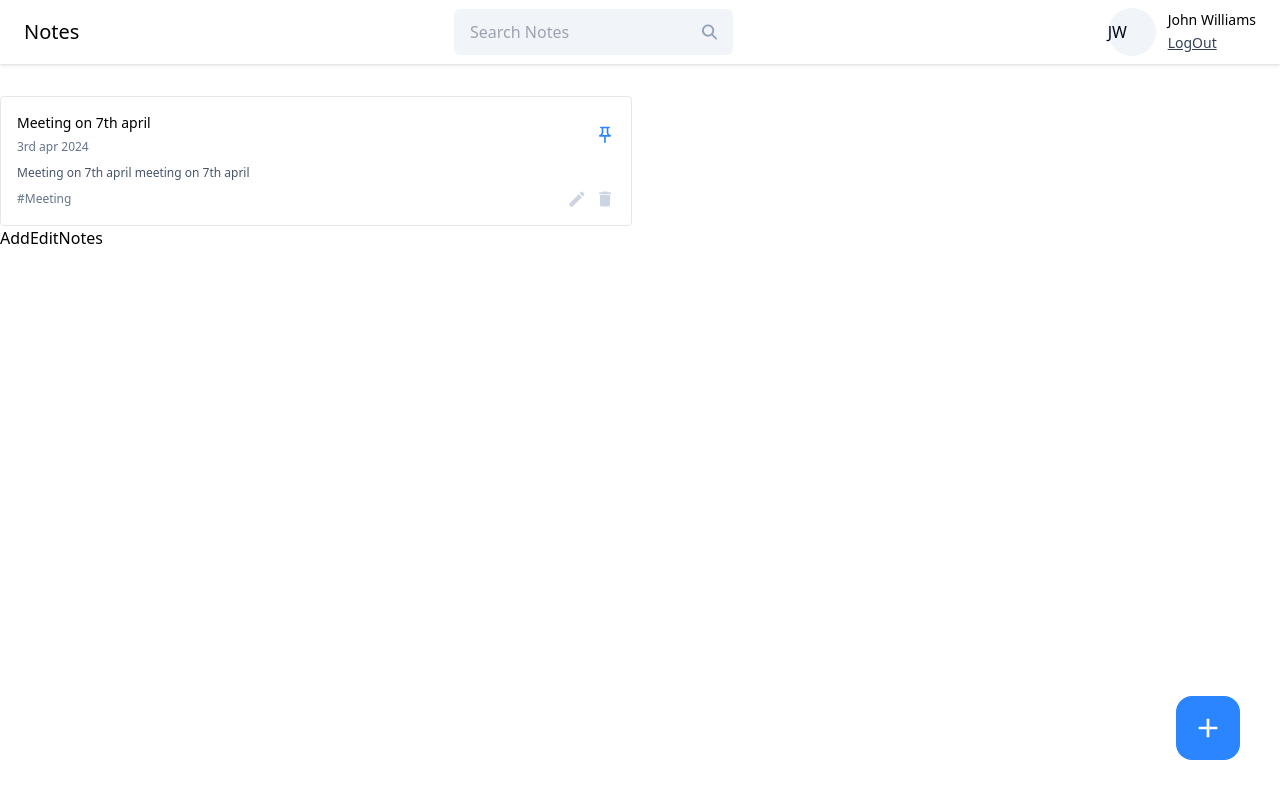
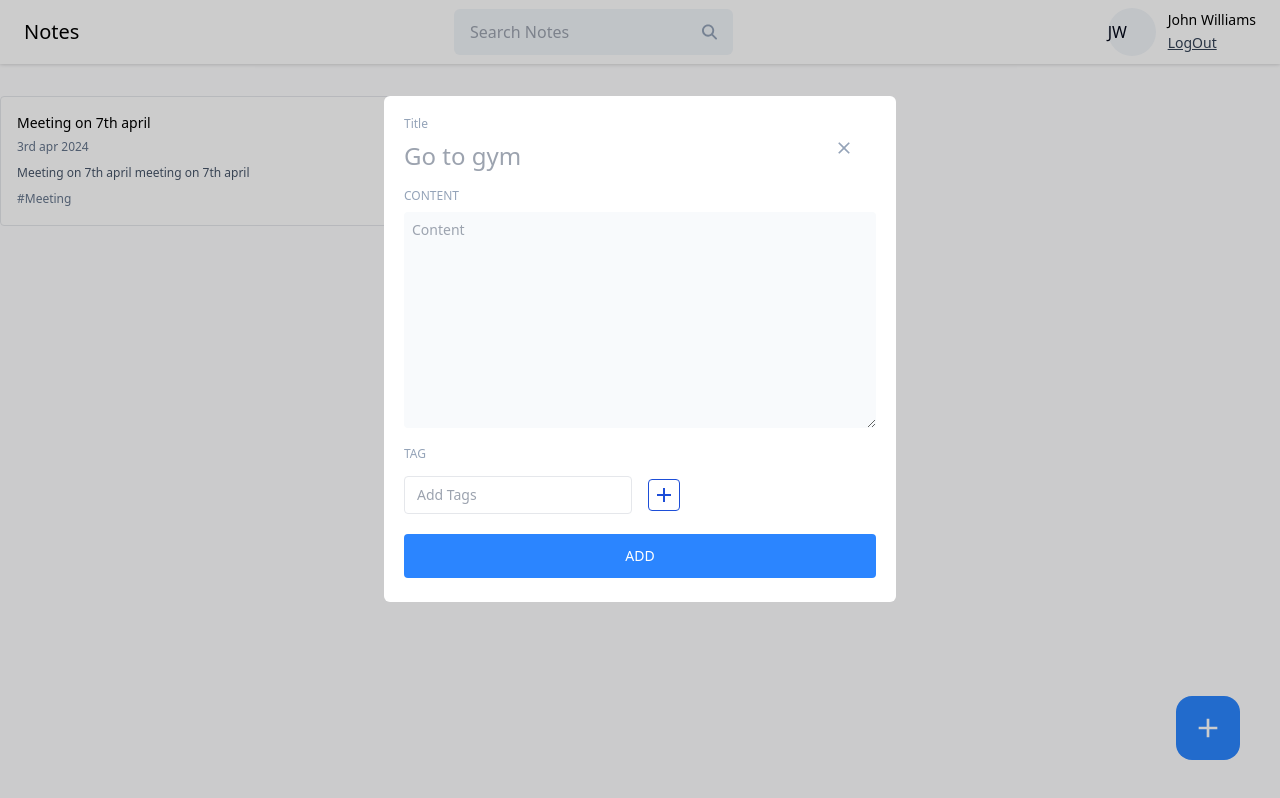
Before and after one commit to idk-mr4tyunjay/MemoMate, a React (Vite) app in the folder Frontend/: page /dashboard in a window 1280 px wide. Both pictures are taken after a click on the button 1208 px from the left and 728 px from the top of the page. Built offline with nearby package versions, Linux system fonts and the light colour scheme.

Commit message:
frontend-completed

```diff
--- a/Frontend/package.json
+++ b/Frontend/package.json
@@ -13,6 +13,7 @@
     "react": "^18.2.0",
     "react-dom": "^18.2.0",
     "react-icons": "^5.0.1",
+    "react-modal": "^3.16.1",
     "react-router-dom": "^6.22.3"
   },
   "devDependencies": {
--- /dev/null
+++ b/Frontend/src/components/Input/TagInput.jsx
@@ -0,0 +1,64 @@
+import { useState } from "react";
+import { MdAdd, MdClose } from "react-icons/md";
+
+const TagInput = ({ tags, setTags }) => {
+  const [inputValue, setInputValue] = useState("");
+
+  const handleInputChange = (e) => {
+    setInputValue(e.target.value);
+  };
+
+  const addNewTag = () => {
+    if (inputValue.trim() !== "") {
+      setTags([...tags, inputValue.trim()]);
+      setInputValue("");
+    }
+  };
+
+  const handleKeyDown = (e) => {
+    if (e.key === "Enter") {
+      addNewTag();
+    }
+  };
+
+  const handleRemoveTag = (tagToRemove) => {
+    setTags(tags.filter((tag) => tag !== tagToRemove));
+  };
+
+  return (
+    <div>
+      {tags?.length > 0 && (
+        <div className="flex items-center gap-2 flex-wrap mt-2">
+          {tags.map((tag, index) => (
+            <span key={index} className="flex items-center gap-2 text-sm text-slate-900 bg-slate-100 px-3 py-1 rounded">
+              #{tag}
+              <button onClick={() => handleRemoveTag(tag)}>
+                <MdClose />
+              </button>
+            </span>
+          ))}
+        </div>
+      )}
+
+      <div className="flex items-center gap-4 mt-3">
+        <input
+          type="text"
+          value={inputValue}
+          className="text-sm bg-transparent border px-3 py-2 rounded outline-none"
+          placeholder="Add Tags"
+          onChange={handleInputChange}
+          onKeyDown={handleKeyDown}
+        />
+
+        <button
+          className="w-8 h-8 flex items-center justify-center rounded border border-blue-700 hover:bg-blue-700"
+          onClick={addNewTag}
+        >
+          <MdAdd className="text-2xl text-blue-700 hover:text-white" />
+        </button>
+      </div>
+    </div>
+  );
+};
+
+export default TagInput;
--- a/Frontend/src/index.css
+++ b/Frontend/src/index.css
@@ -3,7 +3,7 @@
 @tailwind components;
 @tailwind utilities;
 
-@layer: nth-last-of-type{
+@layer nth-last-of-type{
   html {
     font-family: "Poppins", "sans-serif";
   }
@@ -22,4 +22,7 @@
   .icon-btn {
     @apply text-xl text-slate-300 cursor-pointer hover:text-primary;
   }
+  .input-label{
+    @apply text-xs text-slate-400;
+  }
 }
--- a/Frontend/src/pages/Home/AddEditNotes.jsx
+++ b/Frontend/src/pages/Home/AddEditNotes.jsx
@@ -1,8 +1,82 @@
+import { useState } from "react";
+import TagInput from "../../components/Input/TagInput";
+import { MdClose } from "react-icons/md";
 
-const AddEditNotes = () => {
+const AddEditNotes = ({noteData, type, onClose}) => {
+
+    const [title, setTitle] = useState("")
+    const [content, setContent] = useState("")
+    const [tags, setTags] = useState([])
+    const [error, setError] = useState(null)
+
+    // Add Note
+    const addNewNote = async () => {};
+
+    //edit note
+    const editNote = async () => {}
+
+    const handleAddNote = () => {
+      if (!title) {
+        setError("Please enter the title")
+        return;
+      }
+      if (!content) {
+        setError("Please enter the content")
+        return;
+      }
+      setError("");
+
+      if(type === 'edit') {
+        editNote()
+      }else{
+        addNewNote()
+      }
+    }
   return (
-    <div>AddEditNotes</div>
-  )
-}
 
-export default AddEditNotes
+    <div className="relative">
+        <button className="w-10 h-10 rounded-full flex items-center justify-center absolute top-3 right-3 hover:bg-slate-50"
+        onClick={onClose}>
+        <MdClose className="text-xl text-slate-400" />
+        </button>
+
+
+      <div className="flex flex-col gap-2">
+        <label className="input-label">Title</label>
+        <input
+          type="text"
+          className="text-2xl text-slate-950 outline-none"
+          placeholder="Go to gym"
+          value={title}
+          onChange={({target}) => setTitle(target.value)}
+        />
+      </div>
+      <div className="flex flex-col gap-2 mt-4">
+        <label className="input-label">CONTENT</label>
+        <textarea
+        type="text"
+        className="text-sm text-slate-950 outline-none bg-slate-50 p-2 rounded"
+        placeholder="Content"
+        rows={10}
+        value={content}
+        onChange={({target}) => setContent(target.value)}
+        />
+      </div>
+
+      <div className="mt-3">
+        <label className="input-label">TAG</label>
+        <TagInput
+            tags={tags} setTags={setTags}
+        />
+      </div>
+
+
+      {error && <p className="text-red-500 text-xs pt-4"> {error} </p>}
+
+
+      <button className="btn-primary font-medium mt-5 p-3" onClick={handleAddNote} > ADD </button>
+    </div>
+  );
+};
+
+export default AddEditNotes;
--- a/Frontend/src/pages/Home/Home.jsx
+++ b/Frontend/src/pages/Home/Home.jsx
@@ -2,14 +2,22 @@
 import NoteCard from "../../components/Cards/NoteCard";
 import {MdAdd} from "react-icons/md"
 import AddEditNotes from "./AddEditNotes";
+import { useState } from "react";
+import Modal from "react-modal"
 
 const Home = () => {
+  const [openAddEditModal, setOpenAddEditModal] = useState({
+    isShown: false,
+    type: "add",
+    data: null,
+  });
+
   return (
     <>
       <Navbar />
 
       <div className="container mx-auto">
-     <div className="grid grid-cols-2 gap-4 mt-8">
+        <div className="grid grid-cols-2 gap-4 mt-8">
           <NoteCard
             title="Meeting on 7th april"
             date="3rd apr 2024"
@@ -20,13 +28,39 @@
             onDelete={() => {}}
             onPinNote={() => {}}
           />
+        </div>
+      </div>
 
-     </div>
-      </div>
-      <button className="w-16 h-16 flex items-center  justify-center rounded-2xl bg-primary hover:bg-blue-600 absolute right-10 bottom-10" onClick={() => {}}>
+      <button
+        className="w-16 h-16 flex items-center  justify-center rounded-2xl bg-primary hover:bg-blue-600 absolute right-10 bottom-10"
+        onClick={() => {
+          setOpenAddEditModal({ isShown: true, type: "add", data: null });
+        }}
+      >
         <MdAdd className="text-[32px] text-white " />
       </button>
-      <AddEditNotes />
+
+      <Modal
+        isOpen={openAddEditModal.isShown}
+        onRequestClose={() => {
+          setOpenAddEditModal({ ...openAddEditModal, isShown: false });
+        }}
+        style={{
+          overlay: {
+            backgroundColor: "rgba(0,0,0,0.2)",
+          },
+        }}
+        contentLabel=""
+        className="w-[40%] max-h-3/4 bg-white rounded-md mx-auto mt-24 p-5 overflow-scroll"
+      >
+        <AddEditNotes
+        type={openAddEditModal.type}
+        noteData = {openAddEditModal.data}
+          onClose={() => {
+            setOpenAddEditModal({isShown: false, type:addEventListener, data:null});
+          }}
+        />
+      </Modal>
     </>
   );
 };
```
Also changed, not shown: 1 other file (tests, documents, lock files or other folders).
